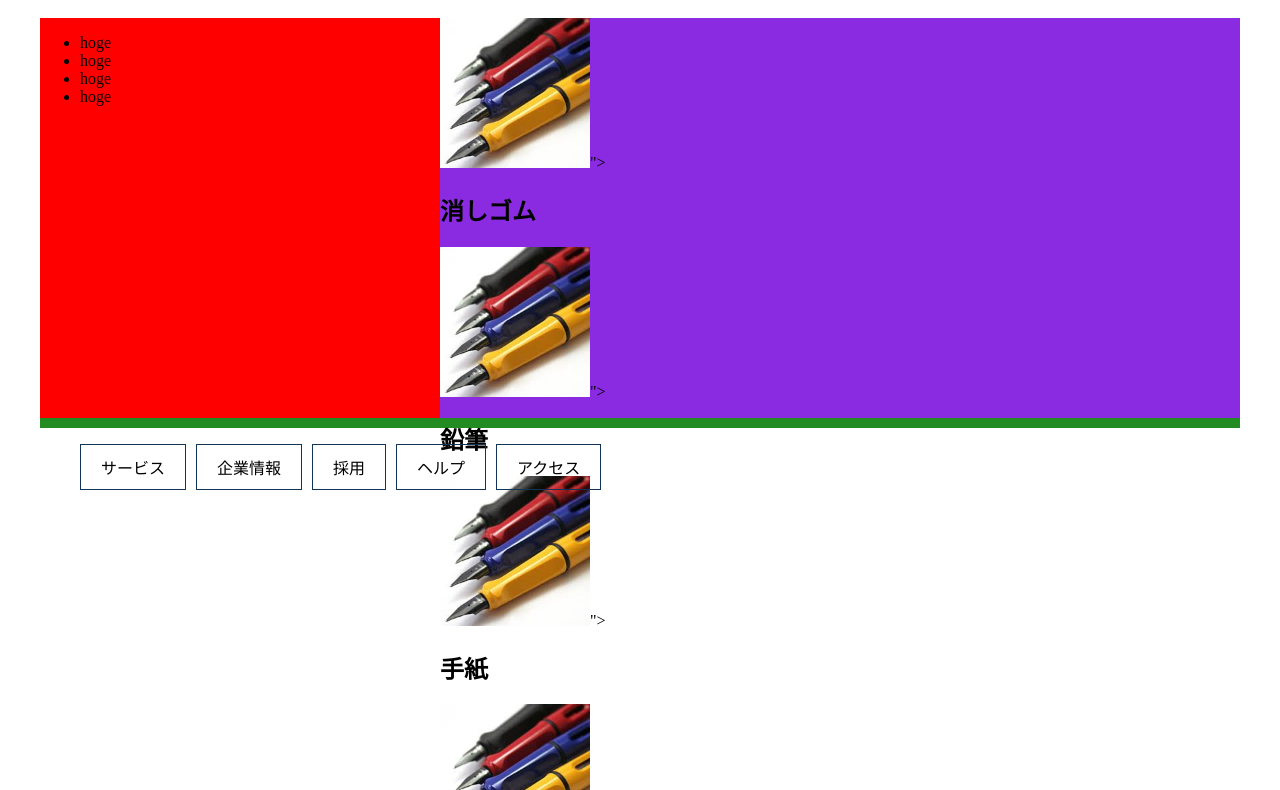
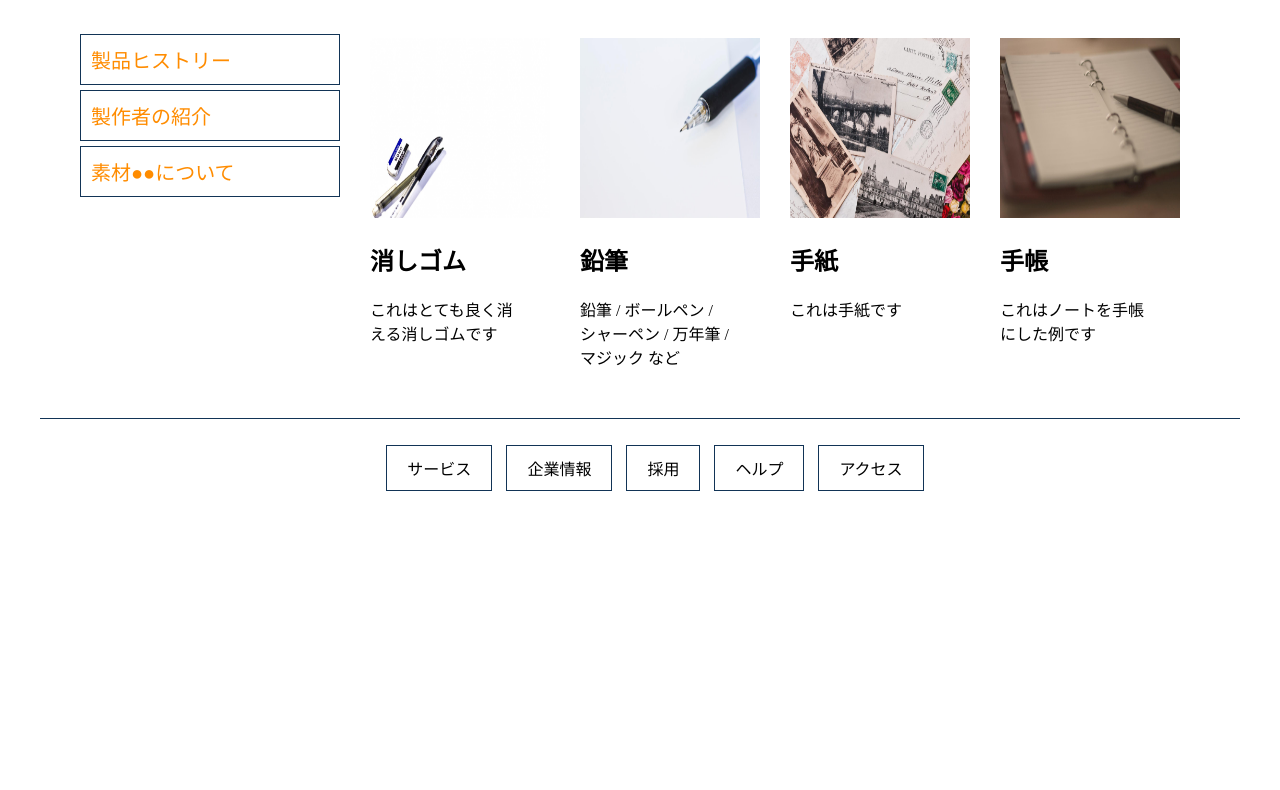
Before and after one commit to TomoakiTANAKA/Portfolio, a plain HTML site: page StationeryShop/index.html in a window 1280 px wide. Shown: the part 115-905 px from the top of the page. After the commit the page ends 800 px from the top, so only its background shows below. Drawn offline with Linux system fonts and the light colour scheme.

Commit message:
文房具販売サイトの外観を完成させた

```diff
--- a/StationeryShop/css/hoge.css
+++ b/StationeryShop/css/hoge.css
@@ -5,26 +5,24 @@
 
 /*** header ***/
 .header {
-    background-color: antiquewhite  ;
     height:100px;
+    border-bottom: 1px solid black;
 }
 
 .header .title {
     float: left;
-    vertical-align: top;
+    padding:0px 0px 0px 30px;
+}
+
+.header .title h1{
+    font-size: 50px;
+    font-family: fantasy;
+    float: left;
+    padding:0px 0px 0px 50px;
 }
 
 .header .menu {
     float: right;
-}
-
-.header h1 {
-     font-size: 50px;
-}
-
-.header ul {
-
-
 }
 
 .header li {
@@ -33,39 +31,83 @@
     list-style: none;
 }
 
+.header .menu a, a:hover, a:visited, a:link, a:active {
+    color: black;
+    text-decoration: none;
+}
+
+/*** -------- ***/
 /*** contents ***/
+/*** -------- ***/
+
 .contents {
     clear:both;
-    background-color:  aqua;
 }
+
+/*** side-bar ***/
 .contents .contents-sidebar {
     height:400px;
-    width:400px;
+    width:300px;
     float: left;
-    background-color: red;
+}
+
+.contents .contents-sidebar li{
+    list-style: none;
+    font-size: 20px;
+    border:1px solid #123456;
+    padding:10px 10px;
+    margin-top:5px;
+}
+
+.contents .contents-sidebar a{
+    color:darkorange;
 }
 
 .contents .contents-main {
     height:400px;
-    width:800px;
+    width:900px;
     float: right;
-    background-color: blueviolet;
 }
+
+/*** contents-main ***/
+.contents .contents-main .product{
+    float:left;
+    padding-top:20px;
+    padding-left:30px;
+}
+
+.contents .contents-main .product img{
+    width:180px;
+    height:180px;
+}
+
+.contents .contents-main .product p{
+    width:150px;
+    height:150px;
+    word-break: break-all;
+}
+
 
 /*** footer ***/
 .footer {
-    padding-top: 10px;
+    border-top: 1px solid #123456;
+    padding-top:10px;
+    padding-bottom:10px;
     clear: both;
-    background-color: forestgreen;
 }
 
 .footer ul {
+    text-align: center;
 }
 
 .footer li {
-    float:left;
+    /*float:left;*/
+    display: inline-block;
     margin-right: 10px;
     list-style: none;
     border: 1px solid #123456;
     padding:10px 20px;
 }
+
+.footer li a{
+}
--- a/StationeryShop/index.html
+++ b/StationeryShop/index.html
@@ -19,12 +19,12 @@
             </div>
             <div class="menu">
                 <ul>
-                    <li>トップ</li>
-                    <li>株式会社●●とは</li>
-                    <li>●●のこだわり</li>
-                    <li>製品・サービス</li>
-                    <li>よくあるご質問</li>
-                    <li>お見積り・お問い合わせ</li>
+                   <li><a href="#">トップ</a></li>
+                   <li><a href="#">株式会社●●とは</a></li>
+                   <li><a href="#">●●のこだわり</a></li>
+                   <li><a href="#">製品・サービス</a></li>
+                   <li><a href="#">よくあるご質問</a></li>
+                   <li><a href="#">お見積り・お問い合わせ</a></li>
                 </ul>
             </div>
         </div>
@@ -33,38 +33,47 @@
             <div class="contents-sidebar">
 
                 <ul>
-                    <li>hoge</li>
-                    <li>hoge</li>
-                    <li>hoge</li>
-                    <li>hoge</li>
+                    <li><a href="#">製品ヒストリー</a></li>
+                    <li><a href="#">製作者の紹介</a></li>
+                    <li><a href="#">素材●●について</a></li>
                 </ul>
             </div>
             <div class="contents-main">
-                <img src="./img/文房具.jpg" alt="消しゴム" class="product" witdh="150" height="150">">
-                <h2>消しゴム</h2>
+                <div class="product">
+                    <img src="./img/eraser.jpg" alt="#">
+                    <h2>消しゴム</h2>
+                    <p>これはとても良く消える消しゴムです</p>
+                </div>
 
+                <div class="product">
+                    <img src="./img/pen.jpg" alt="#">
+                    <h2>鉛筆</h2>
+                    <p>鉛筆 / ボールペン / シャーペン / 万年筆 / マジック など</p>
 
-                <img src="./img/文房具.jpg" alt="消しゴム" class="product" witdh="150" height="150">">
-                <h2>鉛筆</h2>
+                </div>
 
+                <div class="product">
+                    <img src="./img/letter.jpg" alt="#">
+                    <h2>手紙</h2>
+                    <p>これは手紙です</p>
+                </div>
 
-                <img src="./img/文房具.jpg" alt="消しゴム" class="product" witdh="150" height="150">">
-                <h2>手紙</h2>
-
-
-                <img src="./img/文房具.jpg" alt="消しゴム" class="product" witdh="150" height="150">">
-                <h2>手帳</h2>
+                <div class="product">
+                    <img src="./img/note.jpg" alt="#">
+                    <h2>手帳</h2>
+                    <p>これはノートを手帳にした例です</p>
+                </div>
 
             </div>
         </div>
 
         <div class="footer">
             <ul>
-                <li>サービス</li>
-                <li>企業情報</li>
-                <li>採用</li>
-                <li>ヘルプ</li>
-                <li>アクセス</li>
+               <li><a href="#">サービス</a></li>
+               <li><a href="#">企業情報</a></li>
+               <li><a href="#">採用</a></li>
+               <li><a href="#">ヘルプ</a></li>
+               <li><a href="#">アクセス</a></li>
             </ul>
         </div>
     </div>
```
Also changed, not shown: StationeryShop/img/eraser.jpg (added), StationeryShop/img/letter.jpg (added), StationeryShop/img/note.jpg (added), StationeryShop/img/pen.jpg (added), StationeryShop/img/文房具.jpg (deleted).
